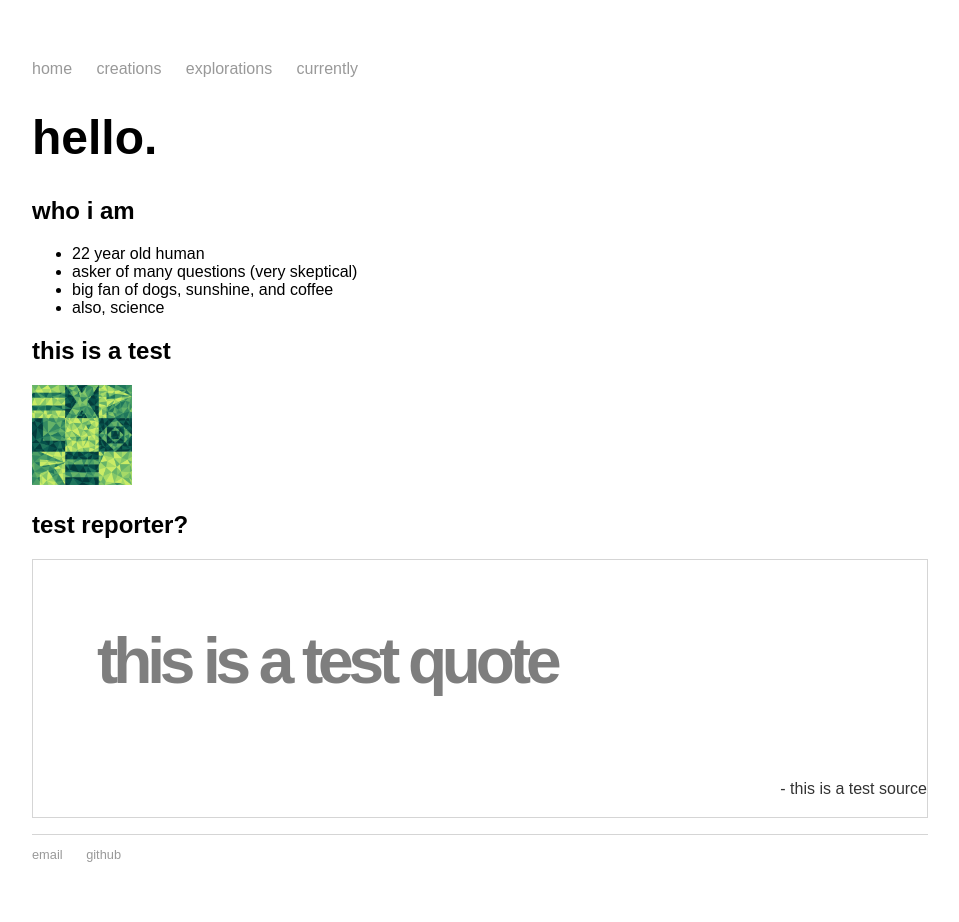
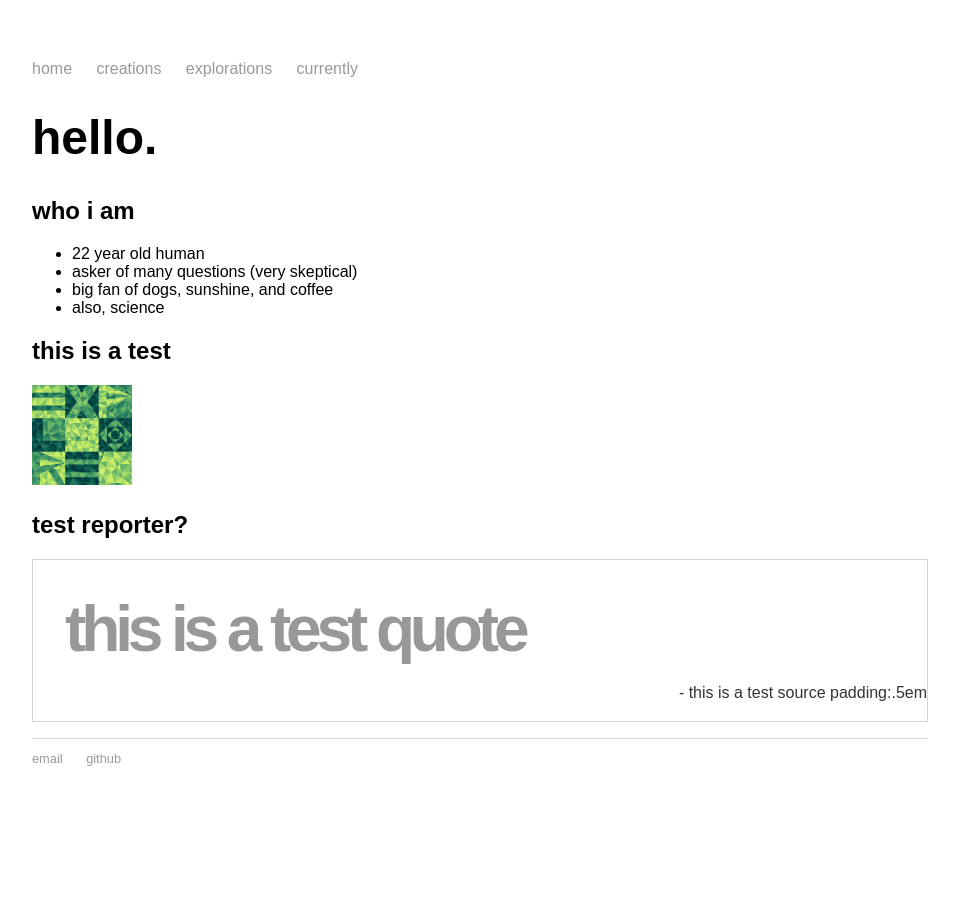
Before and after one commit to mayasheth/mayasheth.github.io, a Jekyll site: the page built from index.md, in a window 1280 px wide. Shown: the whole page, without its empty margins (160-1119 px from the left). Built offline with Jekyll 4.4.1, drawn with Linux system fonts in a browser that asks for light colours; after the commit the page ends 900 px from its top, so only the background shows below that.

Commit message:
Update quote.html

```diff
--- a/_includes/quote.html
+++ b/_includes/quote.html
@@ -11,12 +11,13 @@
     {
       display: inline-block;
       margin: 0;
-      padding: 1em;
+      padding:.5em;
+      padding-bottom:0;
       position: relative;
       letter-spacing: -.08em;
       font-size:4em;
       font-weight:700;
-      opacity:0.5
+      opacity:0.4;
     }
 
     .cite
@@ -33,7 +34,8 @@
     {{ include.words }}
   </blockquote>
   <p class="cite">
-      - {{ include.source }}
+    - {{ include.source }}
+    padding:.5em
   </p>
 
 </div>
```
